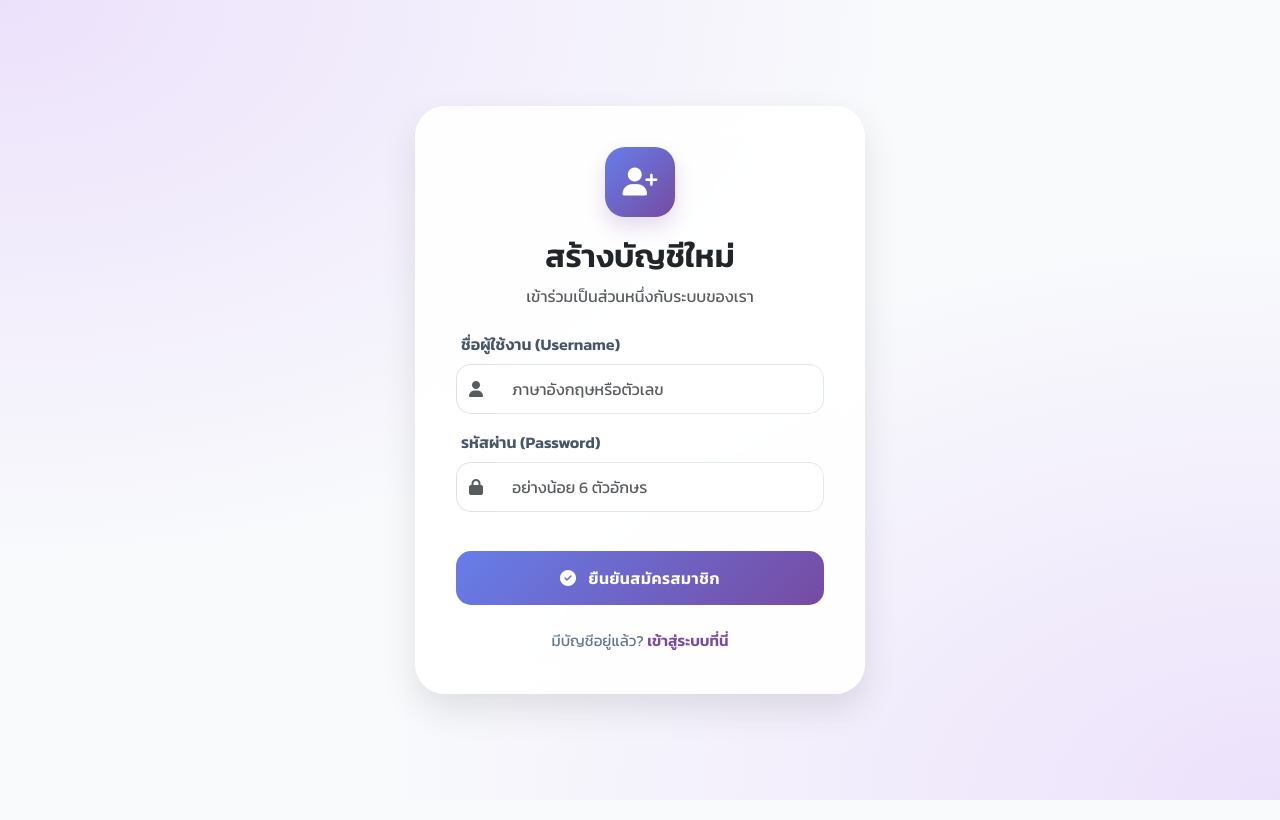
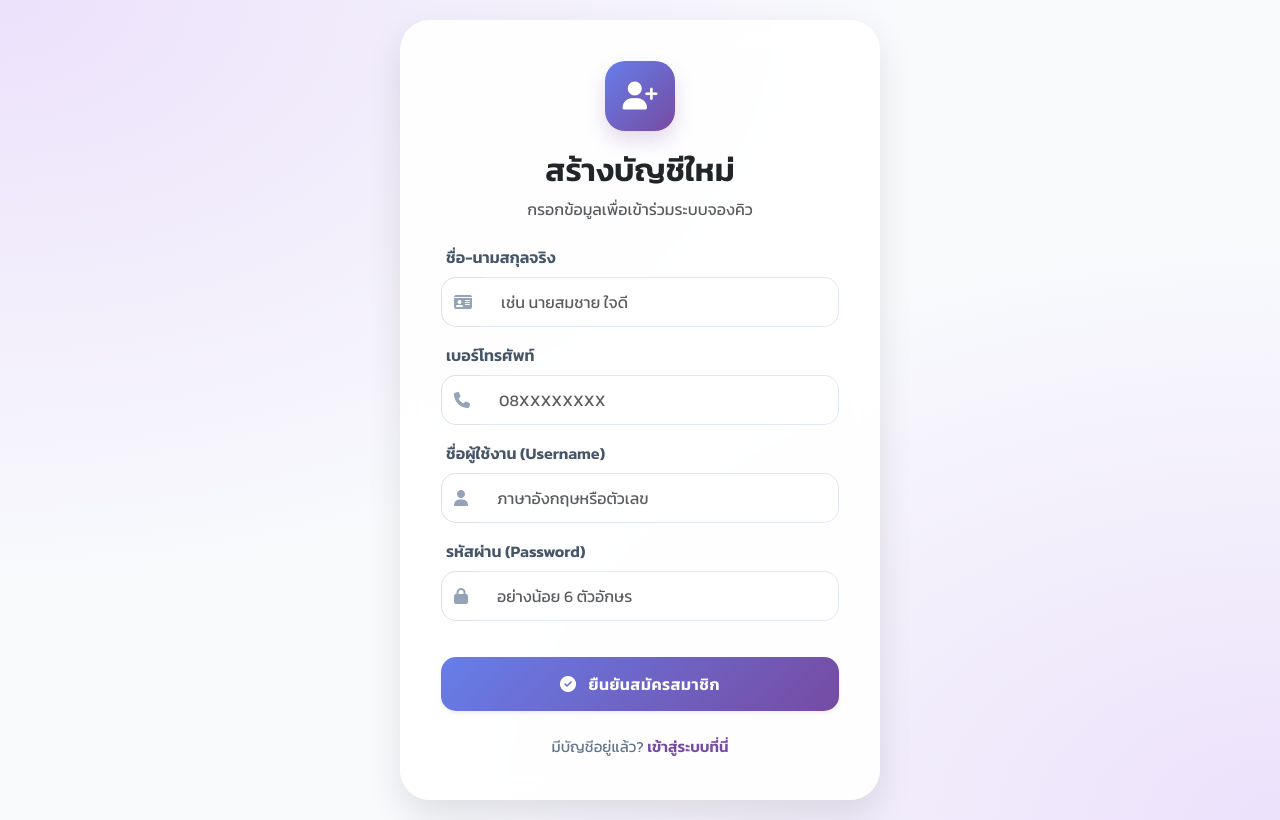
Before and after one commit to natthaphi/WebAppBooking, a plain HTML site: page register.html in a window 1280 px wide. Drawn offline with nearby package versions, Linux system fonts and the light colour scheme; some packages are replaced by stand-ins of ours; a script that the page names is missing.

Commit message:
register.html

```diff
--- a/register.html
+++ b/register.html
@@ -13,7 +13,7 @@
             --primary-gradient: linear-gradient(135deg, #667eea 0%, #764ba2 100%);
         }
         body {
-            font-family: 'Kanit', sans-serif; /* ปรับให้เข้ากับหน้า Dashboard */
+            font-family: 'Kanit', sans-serif;
             background: #f8fafc;
             background-image:
                 radial-gradient(at 0% 0%, rgba(168, 85, 247, 0.15) 0px, transparent 50%),
@@ -32,7 +32,7 @@
             box-shadow: 0 15px 35px rgba(0,0,0,0.1);
             padding: 40px;
             width: 100%;
-            max-width: 450px;
+            max-width: 480px;
             border: 1px solid rgba(255, 255, 255, 0.4);
         }
         .icon-box {
@@ -66,6 +66,16 @@
             border-color: #764ba2;
             background: white;
         }
+        .input-group-text {
+            border-radius: 15px 0 0 15px !important;
+            background-color: white;
+            border-right: none;
+            color: #94a3b8;
+        }
+        .form-control.with-icon {
+            border-left: none;
+            border-radius: 0 15px 15px 0 !important;
+        }
         .btn-register {
             background: var(--primary-gradient);
             border: none;
@@ -74,14 +84,13 @@
             font-weight: 600;
             color: white;
             width: 100%;
-            margin-top: 15px;
+            margin-top: 20px;
             transition: 0.3s;
             letter-spacing: 0.5px;
         }
         .btn-register:hover {
             transform: translateY(-3px);
             box-shadow: 0 10px 20px rgba(118, 75, 162, 0.2);
-            opacity: 0.95;
             color: white;
         }
         .login-link {
@@ -95,9 +104,6 @@
             text-decoration: none;
             font-weight: 600;
         }
-        .login-link a:hover {
-            text-decoration: underline;
-        }
     </style>
 </head>
 <body>
@@ -108,31 +114,43 @@
             <i class="fas fa-user-plus"></i>
         </div>
         <h2 class="fw-bold">สร้างบัญชีใหม่</h2>
-        <p class="text-muted">เข้าร่วมเป็นส่วนหนึ่งกับระบบของเรา</p>
+        <p class="text-muted">กรอกข้อมูลเพื่อเข้าร่วมระบบจองคิว</p>
     </div>
 
     <form id="registerForm">
         <div class="mb-3">
-            <label for="regUser" class="form-label">ชื่อผู้ใช้งาน (Username)</label>
+            <label class="form-label">ชื่อ-นามสกุลจริง</label>
             <div class="input-group">
-                <span class="input-group-text bg-white border-end-0" style="border-radius: 15px 0 0 15px;">
-                    <i class="fas fa-user text-muted"></i>
-                </span>
-                <input type="text" id="regUser" class="form-control border-start-0" style="border-radius: 0 15px 15px 0;" placeholder="ภาษาอังกฤษหรือตัวเลข" required>
+                <span class="input-group-text"><i class="fas fa-id-card"></i></span>
+                <input type="text" id="regFullname" class="form-control with-icon" placeholder="เช่น นายสมชาย ใจดี" required>
             </div>
         </div>
 
-        <div class="mb-4">
-            <label for="regPass" class="form-label">รหัสผ่าน (Password)</label>
+        <div class="mb-3">
+            <label class="form-label">เบอร์โทรศัพท์</label>
             <div class="input-group">
-                <span class="input-group-text bg-white border-end-0" style="border-radius: 15px 0 0 15px;">
-                    <i class="fas fa-lock text-muted"></i>
-                </span>
-                <input type="password" id="regPass" class="form-control border-start-0" style="border-radius: 0 15px 15px 0;" placeholder="อย่างน้อย 6 ตัวอักษร" required>
+                <span class="input-group-text"><i class="fas fa-phone"></i></span>
+                <input type="tel" id="regPhone" class="form-control with-icon" placeholder="08XXXXXXXX" required>
             </div>
         </div>
 
-        <button type="submit" class="btn btn-register">
+        <div class="mb-3">
+            <label class="form-label">ชื่อผู้ใช้งาน (Username)</label>
+            <div class="input-group">
+                <span class="input-group-text"><i class="fas fa-user"></i></span>
+                <input type="text" id="regUser" class="form-control with-icon" placeholder="ภาษาอังกฤษหรือตัวเลข" required>
+            </div>
+        </div>
+
+        <div class="mb-3">
+            <label class="form-label">รหัสผ่าน (Password)</label>
+            <div class="input-group">
+                <span class="input-group-text"><i class="fas fa-lock"></i></span>
+                <input type="password" id="regPass" class="form-control with-icon" placeholder="อย่างน้อย 6 ตัวอักษร" required>
+            </div>
+        </div>
+
+        <button type="submit" class="btn btn-register shadow-sm">
             <i class="fas fa-check-circle me-2"></i> ยืนยันสมัครสมาชิก
         </button>
     </form>
@@ -148,6 +166,9 @@
     document.getElementById('registerForm').addEventListener('submit', (e) => {
         e.preventDefault();
 
+        // รับค่าจากฟอร์ม
+        const fullname = document.getElementById('regFullname').value.trim();
+        const phone = document.getElementById('regPhone').value.trim();
         const user = document.getElementById('regUser').value.trim();
         const pass = document.getElementById('regPass').value;
 
@@ -155,40 +176,46 @@
         if (pass.length < 6) {
             Swal.fire({
                 icon: 'error',
-                title: 'ผิดพลาด',
-                text: 'รหัสผ่านต้องมีความยาวอย่างน้อย 6 ตัวอักษร',
-                confirmButtonColor: '#6366f1'
+                title: 'รหัสผ่านสั้นเกินไป',
+                text: 'กรุณาตั้งรหัสผ่านอย่างน้อย 6 ตัวอักษร',
+                confirmButtonColor: '#764ba2'
             });
             return;
         }
 
-        // 2. ดึงข้อมูลผู้ใช้จาก localStorage
+        // 2. ดึงข้อมูลผู้ใช้เดิมจาก LocalStorage
         const users = JSON.parse(localStorage.getItem('users') || '[]');
 
-        // 3. ตรวจสอบชื่อผู้ใช้งานซ้ำ
-        if (users.find(u => u.username.toLowerCase() === user.toLowerCase())) {
+        // 3. ตรวจสอบ Username ซ้ำ (Case-insensitive)
+        const isDuplicate = users.some(u => u.username.toLowerCase() === user.toLowerCase());
+        if (isDuplicate) {
             Swal.fire({
                 icon: 'warning',
-                title: 'ไม่สามารถใช้ชื่อนี้ได้',
-                text: 'ชื่อผู้ใช้งานนี้มีอยู่ในระบบแล้ว กรุณาใช้ชื่ออื่น',
-                confirmButtonColor: '#6366f1'
+                title: 'ชื่อผู้ใช้งานนี้ถูกใช้แล้ว',
+                text: 'กรุณาเลือกชื่อผู้ใช้งานอื่น',
+                confirmButtonColor: '#764ba2'
             });
             return;
         }
 
-        // 4. บันทึกผู้ใช้ใหม่พร้อมกำหนด Role เริ่มต้น
-        users.push({
+        // 4. บันทึกข้อมูลใหม่ลงใน LocalStorage
+        const newUser = {
             username: user,
             password: pass,
-            role: 'user'
-        });
+            fullname: fullname,
+            phone: phone,
+            role: 'user',
+            registeredAt: new Date().toLocaleString('th-TH')
+        };
+
+        users.push(newUser);
         localStorage.setItem('users', JSON.stringify(users));
 
-        // 5. แสดงผลสำเร็จและย้ายหน้า
+        // 5. แจ้งผลสำเร็จและย้ายหน้า
         Swal.fire({
             icon: 'success',
             title: 'สมัครสมาชิกสำเร็จ!',
-            text: 'ระบบกำลังนำคุณไปยังหน้าเข้าสู่ระบบ',
+            text: 'ยินดีต้อนรับคุณ ' + fullname,
             timer: 2000,
             showConfirmButton: false,
             willClose: () => {
```
